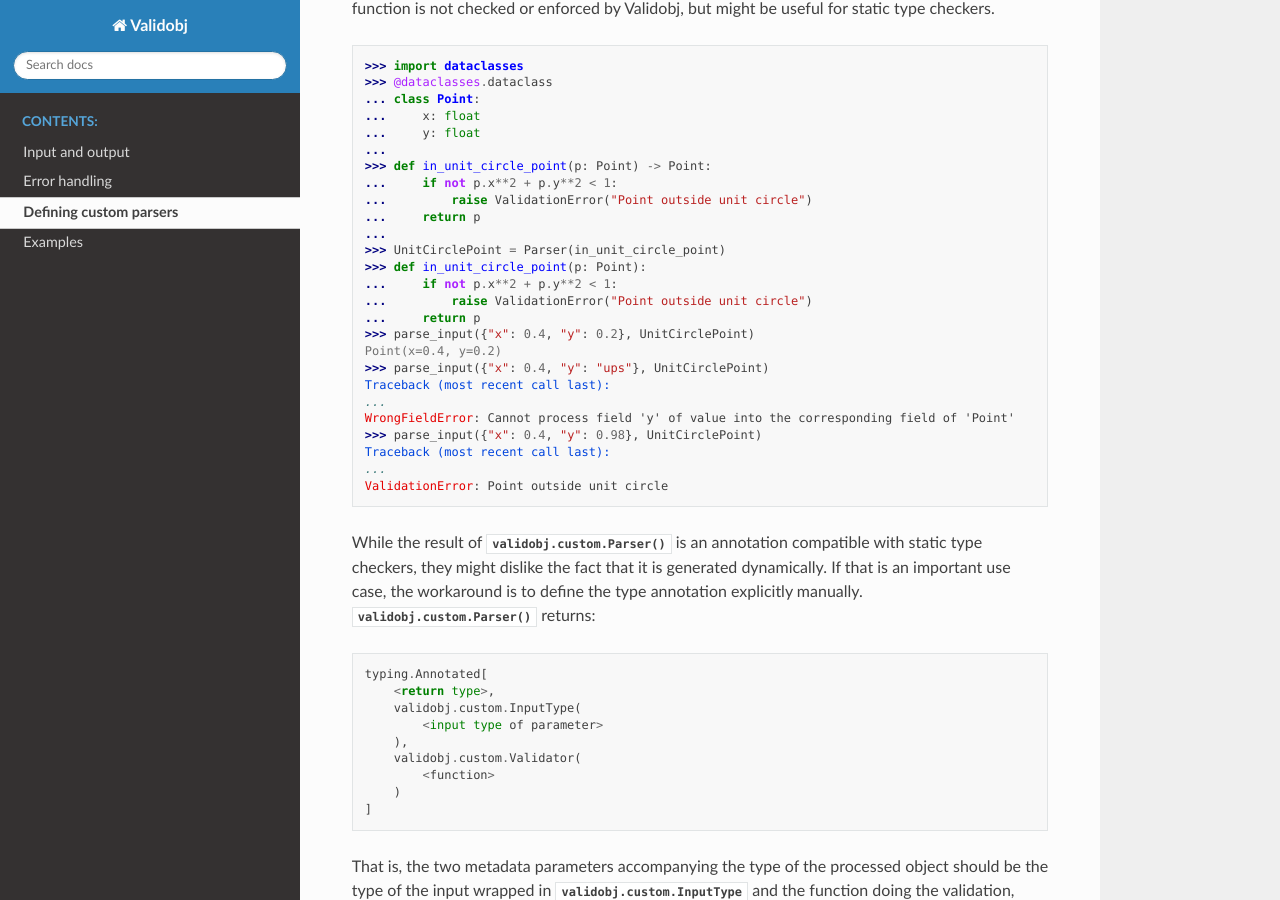
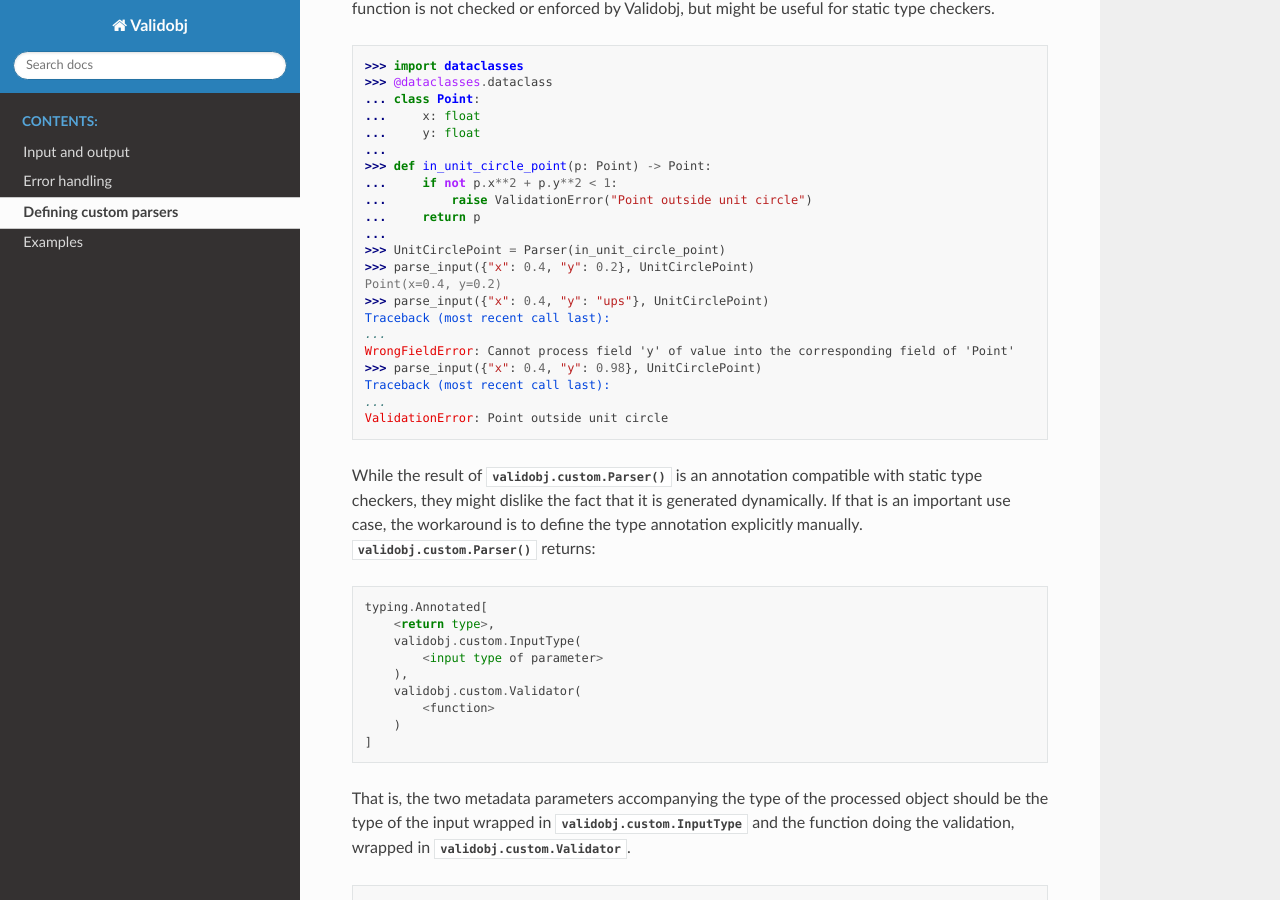
Before and after one commit to Zaharid/validobj, a Sphinx documentation site: the page built from doc/source/custom.rst, in a window 1280 px wide and 900 px high, scrolled down 917 px. Built offline with Sphinx 7.4.7 and the Read the Docs theme 2.0.0, drawn with Linux system fonts in a browser that asks for light colours; pages that are not in the unit, such as notebooks, are missing from menus.

Commit message:
Improve examples in documentation

```diff
--- a/doc/source/custom.rst
+++ b/doc/source/custom.rst
@@ -71,10 +71,6 @@ or enforced by Validobj, but might be useful for static type checkers.
     ...     return p
     ...
     >>> UnitCirclePoint = Parser(in_unit_circle_point)
-    >>> def in_unit_circle_point(p: Point):
-    ...     if not p.x**2 + p.y**2 < 1:
-    ...         raise ValidationError("Point outside unit circle")
-    ...     return p
     >>> parse_input({"x": 0.4, "y": 0.2}, UnitCirclePoint)
     Point(x=0.4, y=0.2)
     >>> parse_input({"x": 0.4, "y": "ups"}, UnitCirclePoint) #doctest: +SKIP
```
Also changed, not shown: 1 other file.
